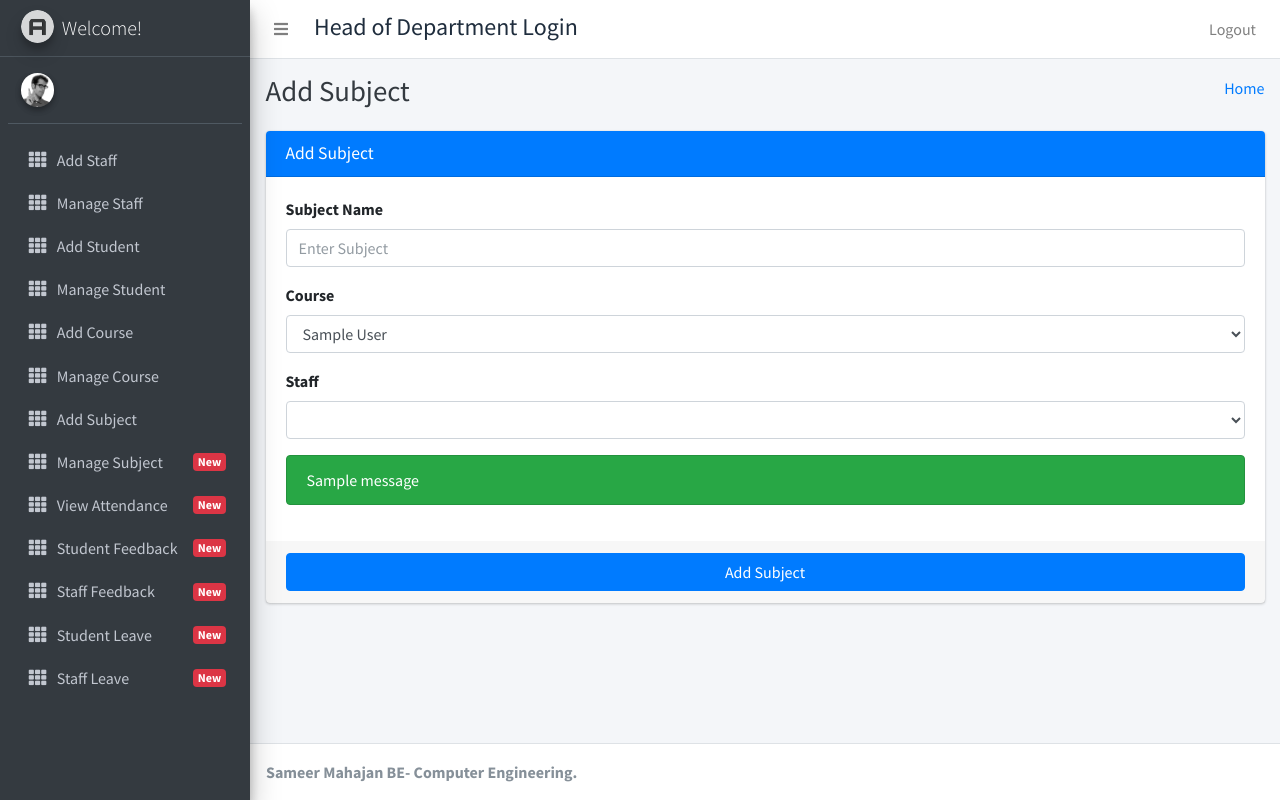
After one commit to ssameermah/Terna-Student-Management, a Django app: page /add_subject in a window 1280 px wide. The commit adds this page. Run offline with Django 3.2, Linux system fonts and the light colour scheme; tables that the repository leaves empty hold one stand-in row (values such as "Sample post"); one stand-in notice (Sample message) is shown; lists and menus that the app fills with data are empty; some libraries are stand-ins or nearby versions.

Commit message:
add subject

```diff
--- a/student_management/student_app/HodViews.py
+++ b/student_management/student_app/HodViews.py
@@ -85,3 +85,27 @@ def add_student_save(request):
         except:
             messages.error(request,"Failed to Add Student")
             return HttpResponseRedirect("/add_student")
+
+def add_subject(request):
+    courses=Courses.objects.all()
+    staffs=CustomUser.objects.filter(user_type=2)
+    return render(request,"hod_template/add_subject_template.html",{"staffs":staffs,"courses":courses})
+
+def add_subject_save(request):
+    if request.method!="POST":
+        return HttpResponse("<h2>Method Not Allowed</h2>")
+    else:
+        subject_name=request.POST.get("subject_name")
+        course_id=request.POST.get("course")
+        course=Courses.objects.get(id=course_id)
+        staff_id=request.POST.get("staff")
+        staff=CustomUser.objects.get(id=staff_id)
+
+        try:
+            subject=Subjects(subject_name=subject_name,course_id=course,staff_id=staff)
+            subject.save()
+            messages.success(request,"Successfully Added Subject")
+            return HttpResponseRedirect("/add_subject")
+        except:
+            messages.error(request,"Failed to Add Subject")
+            return HttpResponseRedirect("/add_subject")
--- a/student_management/student_app/models.py
+++ b/student_management/student_app/models.py
@@ -37,7 +37,7 @@ class Subjects(models.Model):
     id = models.AutoField(primary_key=True)
     subject_name=models.CharField(max_length=200)
     course_id=models.ForeignKey(Courses,on_delete=models.CASCADE,default=1)
-    staff_id=models.ForeignKey(Staffs,on_delete=models.CASCADE)
+    staff_id=models.ForeignKey(CustomUser,on_delete=models.CASCADE)
     created_at=models.DateTimeField(auto_now_add=True)
     updated_at=models.DateTimeField(auto_now_add=True)
     objects=models.Manager()
--- /dev/null
+++ b/student_management/student_app/templates/hod_template/add_subject_template.html
@@ -0,0 +1,71 @@
+{% extends 'hod_template/base_template.html' %}
+{% block page_title %}
+Add Subject
+{% endblock page_title %}
+{% block main_content %}
+    <!-- Main content -->
+    <section class="content">
+      <div class="container-fluid">
+          <div class="row">
+              <div class="col-md-12">
+            <!-- general form elements -->
+            <div class="card card-primary">
+              <div class="card-header">
+                <h3 class="card-title">Add Subject</h3>
+              </div>
+              <!-- /.card-header -->
+              <!-- form start -->
+              <form role="form" action="/add_subject_save" method="post">
+                  {% csrf_token %}
+                <div class="card-body">
+                  <div class="form-group">
+                    <label>Subject Name</label>
+                    <input type="text" class="form-control" name="subject_name" placeholder="Enter Subject">
+                  </div>
+                  <div class="form-group">
+                    <label>Course</label>
+                    <select class="form-control" name="course">
+                        {% for course in courses %}
+                            <option value="{{ course.id }}">{{ course.course_name }}</option>
+                        {% endfor %}
+                    </select>
+                  </div>
+                  <div class="form-group">
+                    <label>Staff</label>
+                    <select class="form-control" name="staff">
+                        {% for staff in staffs %}
+                            <option value="{{ staff.id }}">{{ staff.first_name }} {{ staff.last_name }}</option>
+                        {% endfor %}
+                    </select>
+                  </div>
+                      <div class="form-group">
+                      {% if messages %}
+                        {% for message in messages %}
+                        {% if message.tags == 'error' %}
+                        <div class="alert alert-danger" style="margin-top:10px">{{ message }}</div>
+                        {% endif %}
+                        {% if message.tags == 'success' %}
+                        <div class="alert alert-success" style="margin-top:10px">{{ message }}</div>
+                        {% endif %}
+                        {% endfor %}
+                      {% endif %}
+                    </div>
+
+                </div>
+                <!-- /.card-body -->
+
+                <div class="card-footer">
+                  <button type="submit" class="btn btn-primary btn-block">Add Subject</button>
+                </div>
+              </form>
+            </div>
+            <!-- /.card -->
+
+
+
+          </div>
+          </div>
+      </div>
+    </section>
+    <!-- /.content -->
+{% endblock main_content %}
--- a/student_management/student_app/templates/hod_template/sidebar_template.html
+++ b/student_management/student_app/templates/hod_template/sidebar_template.html
@@ -73,7 +73,7 @@
             </a>
           </li>
           <li class="nav-item">
-            <a href="#" class="nav-link">
+            <a href="/add_subject" class="nav-link">
               <i class="nav-icon fas fa-th"></i>
               <p>
                 Add Subject
--- a/student_management/student_management/urls.py
+++ b/student_management/student_management/urls.py
@@ -33,7 +33,9 @@ urlpatterns = [
     path('add_course',HodViews.add_course),
     path('add_course_save',HodViews.add_course_save),
     path('add_student',HodViews.add_student),
-    path('add_student_save',HodViews.add_student_save)
+    path('add_student_save',HodViews.add_student_save),
+    path('add_subject',HodViews.add_subject),
+    path('add_subject_save',HodViews.add_subject_save)
 
 
 ]+static(settings.MEDIA_URL,document_root=settings.MEDIA_ROOT)+static(settings.STATIC_URL,document_root=settings.STATIC_ROOT)
```
Also changed, not shown: student_management/student_app/migrations/0002_auto_20200926_1139.py (added).
